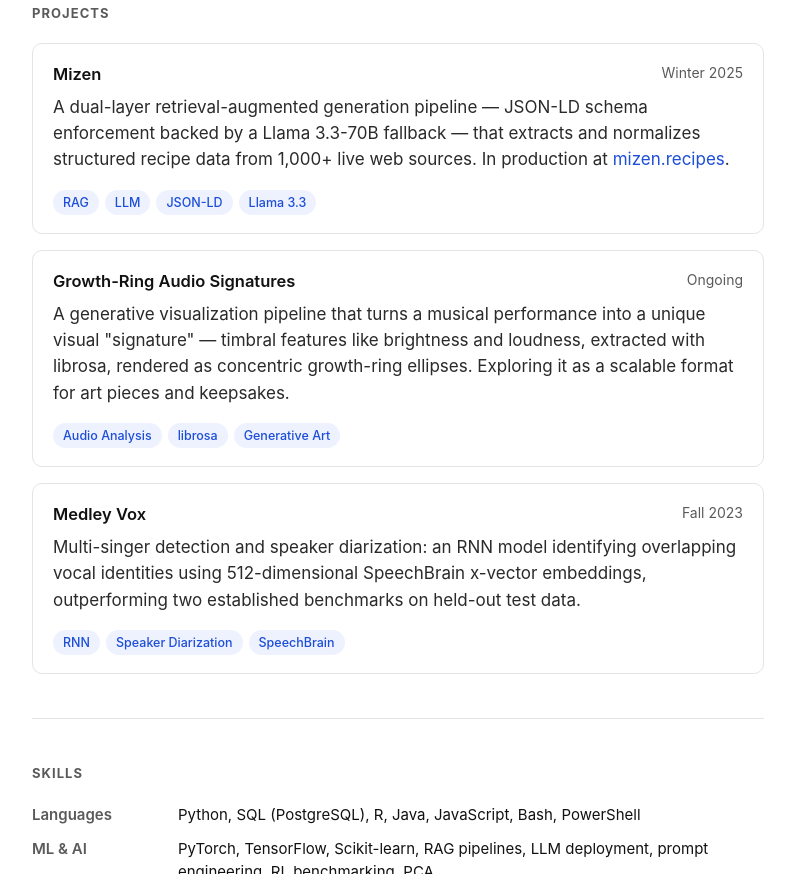
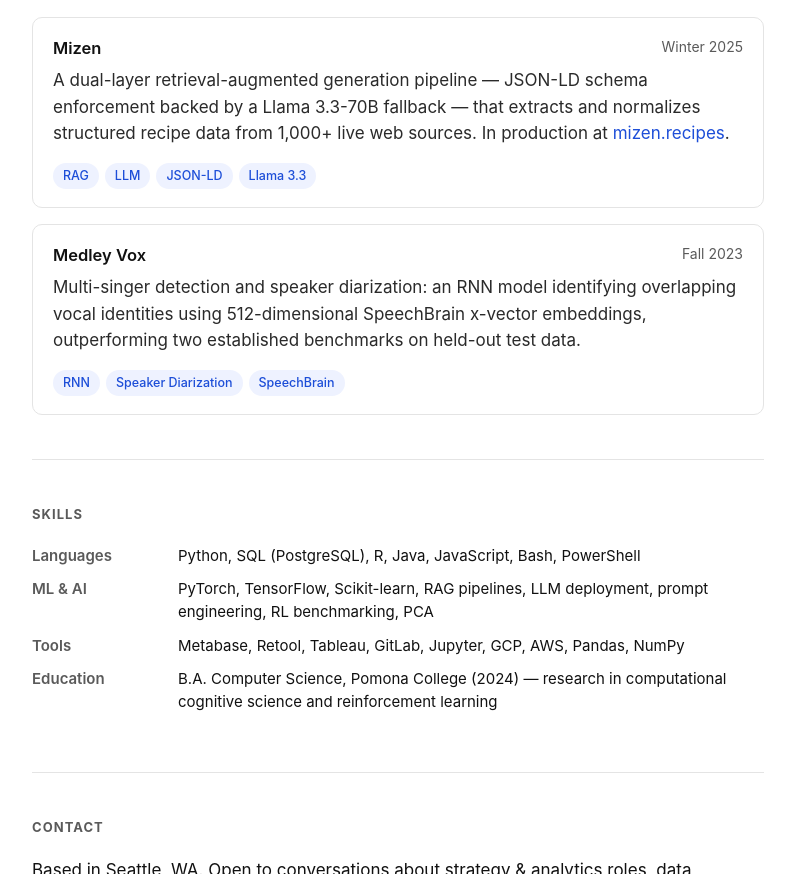
Before and after one commit to rjaa2020/projects, an Astro site in the folder portfolio/: page / in a window 1280 px wide. Shown: the part 1879-2753 px from the top of the page, without its empty margins (242-1037 px from the left). Built offline with nearby package versions, Linux system fonts and the light colour scheme; Astro itself is replaced by a stand-in of ours.

Commit message:
feat: Update personal introduction and remove project details for clarity

```diff
--- a/portfolio/src/pages/index.astro
+++ b/portfolio/src/pages/index.astro
@@ -32,9 +32,8 @@
       </p>
       <p>
         I studied Computer Science at Pomona College, with research in computational cognitive
-        science and reinforcement learning. Outside of work, I'm a tenor saxophonist and jazz
-        bandleader, and I build small data-driven projects for fun — most recently, a pipeline
-        that turns musical performances into visual "signatures."
+        science and reinforcement learning. Outside of work, I'm a tenor saxophonist who gigs
+        around the local jazz community.
       </p>
     </section>
 
@@ -116,24 +115,6 @@
 
       <div class="project-card">
         <div class="project-title">
-          <span>Growth-Ring Audio Signatures</span>
-          <span class="project-date">Ongoing</span>
-        </div>
-        <p class="project-desc">
-          A generative visualization pipeline that turns a musical performance into a unique
-          visual "signature" — timbral features like brightness and loudness, extracted with
-          librosa, rendered as concentric growth-ring ellipses. Exploring it as a scalable format
-          for art pieces and keepsakes.
-        </p>
-        <div class="tag-row">
-          <span class="tag">Audio Analysis</span>
-          <span class="tag">librosa</span>
-          <span class="tag">Generative Art</span>
-        </div>
-      </div>
-
-      <div class="project-card">
-        <div class="project-title">
           <span>Medley Vox</span>
           <span class="project-date">Fall 2023</span>
         </div>
```
